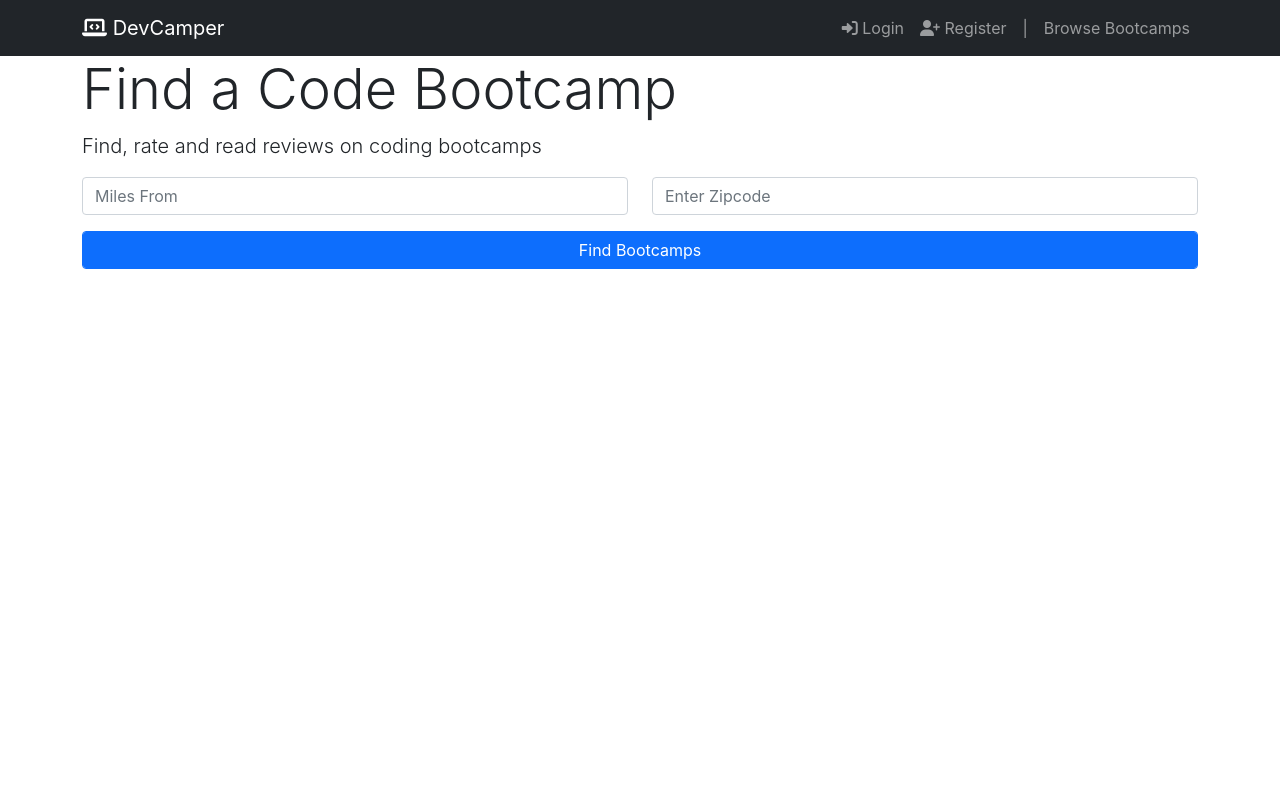
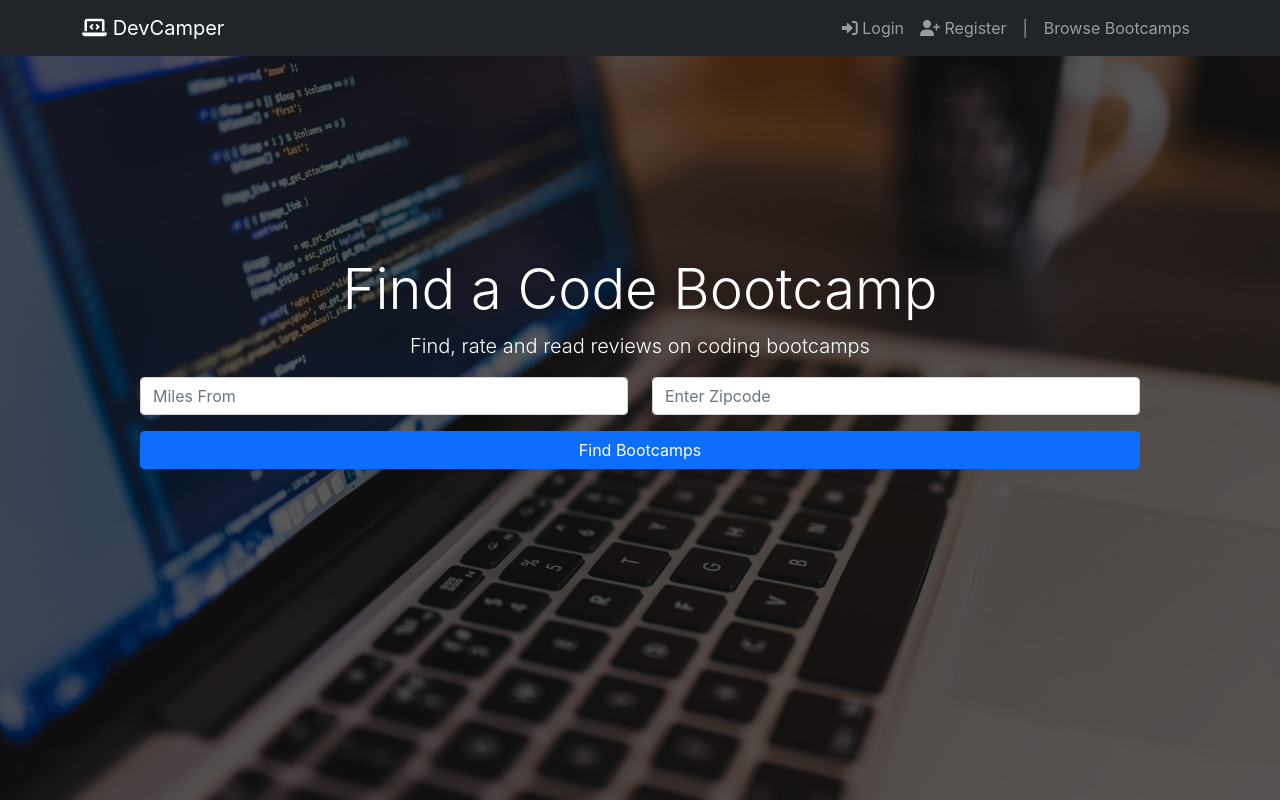
Before and after one commit to sholabioku/devcamper-api, a React (Create React App) app in the folder frontend/: page / in a window 1280 px wide. Built offline with nearby package versions, Linux system fonts and the light colour scheme.

Commit message:
Add jsx functionality to design Home page

```diff
--- a/frontend/src/components/Header.jsx
+++ b/frontend/src/components/Header.jsx
@@ -6,7 +6,7 @@ import { Link } from 'react-router-dom';
 const Header = () => {
   return (
     <>
-      <Navbar bg="dark" variant="dark">
+      <Navbar bg="dark" variant="dark" fixed="top">
         <Container>
           <LinkContainer to="/">
             <Navbar.Brand>
--- a/frontend/src/index.css
+++ b/frontend/src/index.css
@@ -11,3 +11,27 @@ code {
   font-family: source-code-pro, Menlo, Monaco, Consolas, 'Courier New',
     monospace;
 }
+
+.showcase {
+  position: relative;
+  background: url('../public/images/showcase.jpg') no-repeat center center/cover;
+  min-height: 100vh;
+  color: #fff;
+}
+
+.showcase-content {
+  text-align: center;
+  padding-top: 20%;
+  height: 100%;
+  width: 80%;
+  margin: auto;
+}
+
+.dark-overlay {
+  background-color: rgba(0, 0, 0, 0.6);
+  position: absolute;
+  top: 0;
+  left: 0;
+  width: 100%;
+  height: 100%;
+}
--- a/frontend/src/pages/Home.jsx
+++ b/frontend/src/pages/Home.jsx
@@ -5,7 +5,7 @@ const Home = () => {
   return (
     <div className="showcase">
       <div className="dark-overlay">
-        <div className="showcase-inner">
+        <div className="showcase-content">
           <Container>
             <h1 className="display-4">Find a Code Bootcamp</h1>
             <p className="lead">
```
Also changed, not shown: frontend/public/images/showcase.jpg (renamed from frontend/src/assets/img/showcase.jpg).
